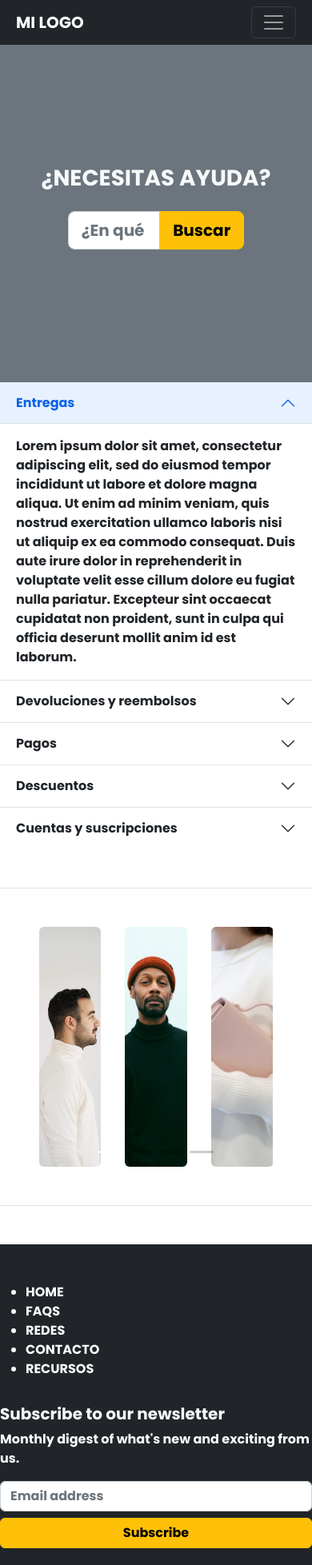
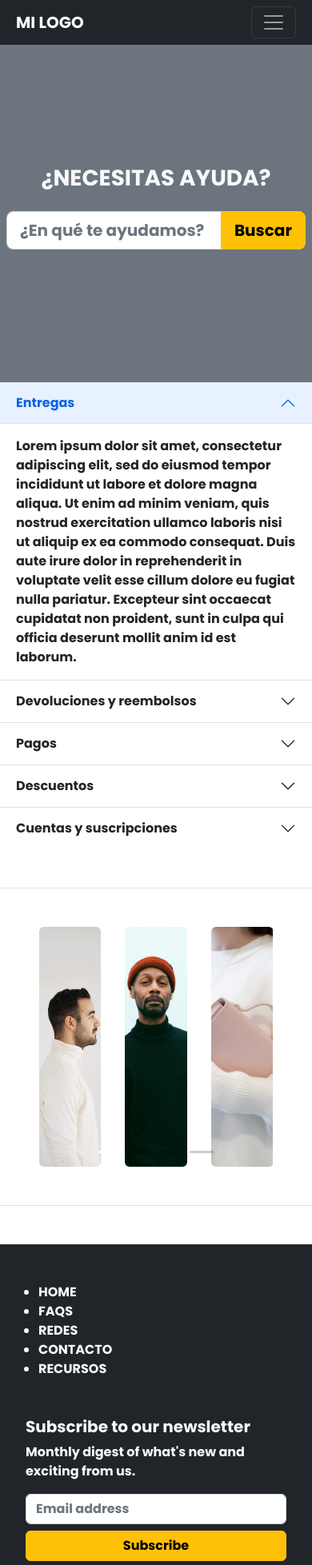
Before and after one commit to lombardiaragon/reactecommerce, a React (Create React App) app: page /ayuda in a window 390 px wide. Shown: the part 40-1997 px from the top of the page at 80% size. Built offline with nearby package versions, Linux system fonts and the light colour scheme.

Commit message:
responsive

```diff
--- a/src/Layout/Footer.layout.js
+++ b/src/Layout/Footer.layout.js
@@ -1,7 +1,7 @@
 const FooterLayout=()=>{
     return(
         <footer className=" py-5 bg-dark text-light">
-            <div className="col d-flex  flex-column flex-md-row border-bottom justify-content-around align-items-sm-start">
+            <div className="col d-flex  flex-column flex-md-row border-bottom justify-content-between px-3 px-md-5 align-items-sm-start">
                 <ul className=" d-flex flex-column  justify-content-around pb-3 mb-3">
                     <li>HOME</li>
                     <li>FAQS</li>
@@ -9,7 +9,7 @@ const FooterLayout=()=>{
                     <li>CONTACTO</li>
                     <li>RECURSOS</li>
                 </ul>
-                <div className="nav d-flex justify-content-around  pb-3 mb-3">
+                <div className="nav d-flex justify-content-around  p-3 mb-3">
                     <form>
                         <h5>Subscribe to our newsletter</h5>
                         <p>Monthly digest of what's new and exciting from us.</p>
--- a/src/Pages/Help.js
+++ b/src/Pages/Help.js
@@ -5,9 +5,9 @@ import SwiperCards from "../components/SwiperCards"
 const Help =()=>{
     return(
         <div className="col text-light">
-            <div className="helpTitle d-flex p-5 flex-column justify-content-center align-items-center bg-secondary">
+            <div className="helpTitle d-flex p-5 px-2 px-md-5 flex-column justify-content-center align-items-center text-center bg-secondary">
                 <h1>¿NECESITAS AYUDA?</h1>
-                <div className="m-3 input-group input-group-lg d-flex w-75">
+                <div className="m-3 input-group input-group-lg d-flex w-100 ">
                     <input className="btn-lg form-control" placeholder="¿En qué te ayudamos?"/>
                     <Button className="btn-warning">Buscar</Button>
                 </div>
```
